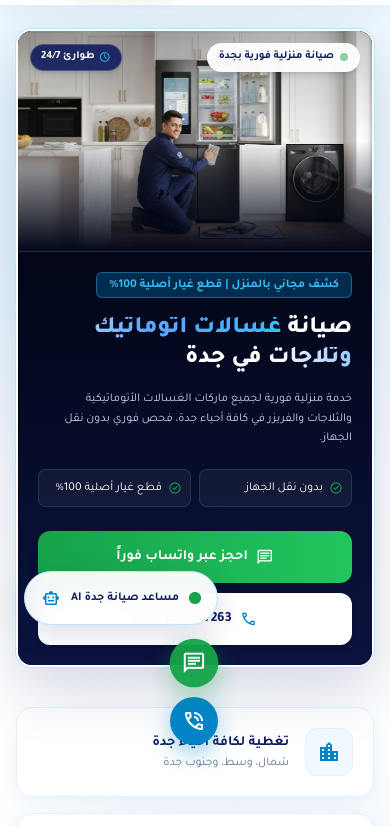
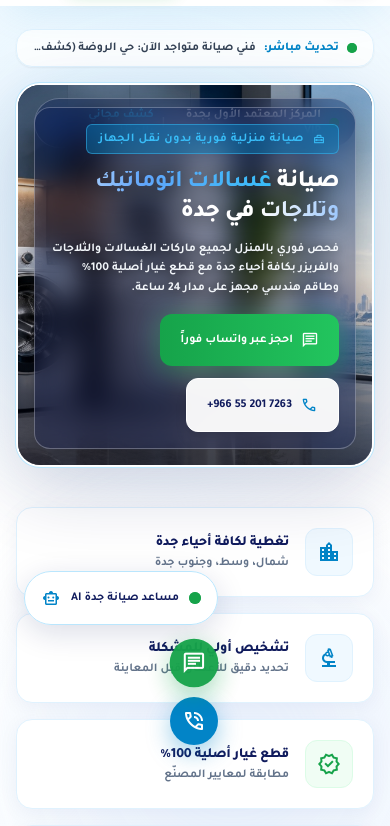
Before and after one commit to zayndaric/Siana-jeddah, a plain HTML site: page index.html in a window 390 px wide. Shown: the part 75-901 px from the top of the page. Drawn offline with nearby package versions, Linux system fonts and the light colour scheme.

Commit message:
Upgrade index.html: clear view city header, automated ticker, glassy navbar

```diff
--- a/index.html
+++ b/index.html
@@ -126,11 +126,90 @@
       }
     })();
   </script>
+
+  <style>
+    /* Premium Typography & Glassmorphism Enhancements */
+    body {
+      font-family: 'Tajawal', -apple-system, BlinkMacSystemFont, "Segoe UI", Roboto, sans-serif;
+      font-weight: 500;
+    }
+    h1, h2, h3, h4, .font-heading {
+      font-weight: 800 !important;
+      letter-spacing: -0.02em;
+    }
+    p, span, a, label, input, button {
+      font-weight: 600;
+    }
+
+    /* Ultra-Glassy Transparent Animated Navbar */
+    .glass-navbar {
+      background: rgba(255, 255, 255, 0.68) !important;
+      backdrop-filter: blur(20px) saturate(180%) !important;
+      -webkit-backdrop-filter: blur(20px) saturate(180%) !important;
+      border-bottom: 1px solid rgba(255, 255, 255, 0.4) !important;
+      box-shadow: 0 10px 35px -10px rgba(16, 27, 93, 0.08) !important;
+      transition: all 0.4s cubic-bezier(0.16, 1, 0.3, 1) !important;
+    }
+    .glass-navbar:hover {
+      background: rgba(255, 255, 255, 0.85) !important;
+      box-shadow: 0 12px 40px -10px rgba(2, 132, 199, 0.12) !important;
+    }
+    .glass-pill {
+      background: rgba(255, 255, 255, 0.55);
+      backdrop-filter: blur(12px);
+      -webkit-backdrop-filter: blur(12px);
+      border: 1px solid rgba(255, 255, 255, 0.6);
+      transition: all 0.3s ease;
+    }
+    .glass-pill:hover {
+      background: rgba(255, 255, 255, 0.9);
+      transform: translateY(-2px);
+      box-shadow: 0 8px 20px rgba(2, 132, 199, 0.15);
+    }
+
+    /* Clear View Hero Glass Card (Never blocks image) */
+    .hero-clear-card {
+      background: rgba(11, 19, 62, 0.38) !important;
+      backdrop-filter: blur(14px) saturate(160%) !important;
+      -webkit-backdrop-filter: blur(14px) saturate(160%) !important;
+      border: 1px solid rgba(255, 255, 255, 0.28) !important;
+      box-shadow: 0 20px 50px rgba(0, 0, 0, 0.35) !important;
+    }
+
+    /* Automated Shimmer & Pulse Animations */
+    @keyframes glassShimmer {
+      0% { background-position: -200% 0; }
+      100% { background-position: 200% 0; }
+    }
+    .shimmer-badge {
+      background: linear-gradient(90deg, rgba(255,255,255,0) 0%, rgba(255,255,255,0.4) 50%, rgba(255,255,255,0) 100%);
+      background-size: 200% 100%;
+      animation: glassShimmer 4s infinite linear;
+    }
+
+    @keyframes floatSmooth {
+      0%, 100% { transform: translateY(0px); }
+      50% { transform: translateY(-6px); }
+    }
+    .animate-float-smooth {
+      animation: floatSmooth 4s ease-in-out infinite;
+    }
+
+    /* Automated Ticker Pulse */
+    @keyframes liveDot {
+      0%, 100% { transform: scale(1); opacity: 1; }
+      50% { transform: scale(1.4); opacity: 0.5; }
+    }
+    .live-dot {
+      animation: liveDot 1.8s ease-in-out infinite;
+    }
+  </style>
+
 </head>
 <body class="bg-white text-slate-800 antialiased selection:bg-sky-100 selection:text-[#101B5D] min-h-screen">
 
 
-<header class="fixed top-0 left-0 right-0 z-50 bg-white/95 backdrop-blur-xl border-b border-sky-100 shadow-[0_4px_25px_rgba(16,27,93,0.06)]">
+<header class="fixed top-0 left-0 right-0 z-50 glass-navbar">
   <div class="h-20 max-w-7xl mx-auto px-4 sm:px-6 lg:px-12 flex items-center justify-between gap-4">
     <!-- Brand Logo -->
     <div class="flex items-center gap-6">
@@ -227,121 +306,83 @@
     <div class="absolute bottom-10 left-10 w-96 h-96 bg-blue-100/50 rounded-full blur-3xl pointer-events-none animate-pulse-soft"></div>
 
     <div class="max-w-7xl mx-auto px-4 sm:px-6 lg:px-12 relative z-10">
-      <!-- Grand Panoramic Header Visual Showcase with Mobile Optimization -->
-      <div class="relative w-full rounded-2xl lg:rounded-3xl overflow-hidden shadow-[0_20px_60px_rgba(16,27,93,0.18)] border-2 border-white ring-1 ring-sky-200 mb-10 group bg-slate-900">
 
-        <!-- DESKTOP & LAPTOP VIEW: Grand Panoramic Showcase (Preserved & Perfectly Complete) -->
-        <div class="hidden md:block relative w-full aspect-[21/9] lg:aspect-[2.2/1] min-h-[420px] max-h-[620px] overflow-hidden">
-          <img src="assets/images/hero-technician-kitchen.jpg" alt="صيانة غسالات اتوماتيك وثلاجات في جدة - صيانة جدة VIP" class="w-full h-full object-cover object-center group-hover:scale-105 transition-transform duration-1000 ease-out">
-          <!-- Subtle gradient to ensure optimal contrast without hiding the luxury appliances -->
-          <div class="absolute inset-0 bg-gradient-to-t from-slate-950/80 via-transparent to-black/25"></div>
-          <div class="absolute inset-0 bg-gradient-to-r from-slate-950/75 via-slate-950/30 to-transparent"></div>
+      <!-- Automated Real-Time Dispatch Notification Bar -->
+      <div class="mb-4 flex items-center justify-between gap-3 px-4 py-2.5 rounded-2xl bg-white/80 backdrop-blur-md border border-sky-100 shadow-sm text-xs font-bold text-[#101B5D]">
+        <div class="flex items-center gap-2 overflow-hidden">
+          <span class="flex h-2.5 w-2.5 relative shrink-0">
+            <span class="animate-ping absolute inline-flex h-full w-full rounded-full bg-[#16A34A] opacity-75"></span>
+            <span class="relative inline-flex rounded-full h-2.5 w-2.5 bg-[#16A34A]"></span>
+          </span>
+          <span class="text-[#0284C7] font-extrabold shrink-0">تحديث مباشر:</span>
+          <span id="liveDispatchText" class="truncate transition-all duration-300 text-slate-700">فني صيانة متواجد الآن: حي الروضة (كشف منزلي فوري)</span>
+        </div>
+        <div class="hidden sm:flex items-center gap-2 shrink-0 text-[#16A34A]">
+          <span class="material-symbols-outlined text-sm">bolt</span>
+          <span>خدمة فورية 24/7 بكافة أحياء جدة</span>
+        </div>
+      </div>
 
-          <!-- Integrated Floating Badges & Hero Content Over Panoramic Photo -->
-          <div class="absolute inset-0 p-6 sm:p-8 lg:p-12 flex flex-col justify-between text-right z-10">
-            <!-- Top Status Tag with Pulse Animation -->
-            <div class="flex items-center justify-between gap-4">
-              <div class="inline-flex items-center gap-2.5 px-4 py-2 rounded-full bg-white/95 backdrop-blur-md text-[#101B5D] shadow-lg border border-white/80 animate-float">
-                <span class="relative flex h-3 w-3">
-                  <span class="animate-ping absolute inline-flex h-full w-full rounded-full bg-[#16A34A] opacity-75"></span>
-                  <span class="relative inline-flex rounded-full h-3 w-3 bg-[#16A34A]"></span>
-                </span>
-                <span class="font-bold text-xs sm:text-sm tracking-wide">المركز المعتمد الأول في جدة VIP</span>
-                <span class="text-slate-300">|</span>
-                <span class="text-[#0284C7] font-bold text-xs sm:text-sm">كشف مجاني بالمنزل</span>
+      <!-- Grand Panoramic Header Visual Showcase: 100% CLEAR VIEW OF BOTH APPLIANCES & BUILDINGS -->
+      <div class="relative w-full rounded-3xl overflow-hidden shadow-[0_25px_70px_rgba(16,27,93,0.18)] border-2 border-white ring-1 ring-sky-200 mb-10 group bg-slate-900">
+
+        <!-- THE HERO IMAGE: Crystal-clear panoramic view with zero dark shade blocking appliances -->
+        <div class="relative w-full aspect-[16/10] sm:aspect-[16/9] md:aspect-[21/9] lg:aspect-[2.3/1] min-h-[380px] sm:min-h-[440px] md:min-h-[480px] lg:min-h-[520px] overflow-hidden">
+          <img src="assets/images/header-city-appliances.jpg" alt="صيانة غسالات اتوماتيك وثلاجات جدة - رؤية بانورامية للأجهزة الفاخرة وأبراج جدة" class="w-full h-full object-cover object-center group-hover:scale-103 transition-transform duration-1000 ease-out">
+
+          <!-- Ultra-Subtle Vignette (Leaves appliances & city skyline 100% visible and bright) -->
+          <div class="absolute inset-0 bg-gradient-to-t from-slate-950/70 via-transparent to-black/15 pointer-events-none"></div>
+          <div class="absolute inset-0 bg-gradient-to-l from-slate-950/45 via-transparent to-transparent pointer-events-none hidden md:block"></div>
+
+          <!-- Top Floating Glass Badges -->
+          <div class="absolute top-4 sm:top-6 right-4 sm:right-6 left-4 sm:left-6 flex items-center justify-between gap-3 pointer-events-auto">
+            <div class="inline-flex items-center gap-2 px-4 py-2 rounded-full hero-clear-card text-white text-xs sm:text-sm font-bold shadow-lg animate-float-smooth">
+              <span class="relative flex h-2.5 w-2.5">
+                <span class="animate-ping absolute inline-flex h-full w-full rounded-full bg-[#16A34A] opacity-75"></span>
+                <span class="relative inline-flex rounded-full h-2.5 w-2.5 bg-[#16A34A]"></span>
+              </span>
+              <span>المركز المعتمد الأول بجدة VIP</span>
+              <span class="text-white/40">|</span>
+              <span class="text-[#38BDF8]">كشف مجاني بالمنزل</span>
+            </div>
+
+            <div class="hidden sm:inline-flex items-center gap-1.5 px-3.5 py-1.5 rounded-full hero-clear-card text-white text-xs font-bold shadow-md">
+              <span class="material-symbols-outlined text-sm text-[#38BDF8]">verified_user</span>
+              <span>قطع غيار أصلية 100%</span>
+            </div>
+          </div>
+
+          <!-- Bottom Sleek Frosted Glass Floating Dock: Leaves the Refrigerator, Washer & City View COMPLETELY OPEN -->
+          <div class="absolute bottom-4 sm:bottom-6 right-4 sm:right-6 left-4 sm:left-6 z-10 pointer-events-auto">
+            <div class="hero-clear-card p-4 sm:p-6 rounded-2xl max-w-2xl text-right space-y-3">
+              <div class="inline-flex items-center gap-2 px-3 py-1 rounded-md bg-[#0284C7]/40 border border-[#38BDF8]/50 text-[#38BDF8] text-xs font-extrabold uppercase tracking-wider">
+                <span class="material-symbols-outlined text-sm">home_repair_service</span>
+                <span>صيانة منزلية فورية بدون نقل الجهاز</span>
               </div>
 
-              <!-- Live 24/7 Availability Pill -->
-              <div class="inline-flex items-center gap-2 px-3.5 py-1.5 rounded-full bg-[#101B5D]/90 backdrop-blur-md text-white text-xs font-bold border border-white/20 shadow-md">
-                <span class="material-symbols-outlined text-sm text-[#38BDF8]">schedule</span>
-                <span>طوارئ 24/7 بكافة أحياء جدة</span>
-              </div>
-            </div>
-
-            <!-- Hero Branding Card in Crystal-Clear Frosted Glass -->
-            <div class="max-w-2xl bg-slate-950/75 backdrop-blur-md p-6 sm:p-8 rounded-2xl border border-white/20 shadow-2xl space-y-4">
-              <div class="inline-block px-3 py-1 rounded-md bg-[#0284C7]/30 border border-[#38BDF8]/40 text-[#38BDF8] text-xs font-bold uppercase tracking-wider">
-                صيانة منزلية فورية بدون نقل الجهاز | قطع غيار أصلية 100%
-              </div>
-              <h1 class="text-3xl sm:text-4xl lg:text-5xl font-extrabold text-white leading-tight tracking-tight drop-shadow-md">
+              <h1 class="text-2xl sm:text-3xl md:text-4xl lg:text-5xl font-black text-white leading-tight drop-shadow-[0_2px_10px_rgba(0,0,0,0.8)]">
                 صيانة <span class="text-transparent bg-clip-text bg-gradient-to-l from-[#38BDF8] via-[#60A5FA] to-white">غسالات اتوماتيك وثلاجات</span> في جدة
               </h1>
-              <p class="text-slate-200 text-sm sm:text-base leading-relaxed drop-shadow">
-                المركز الهندسي المعتمد لإصلاح الغسالات الأتوماتيكية والثلاجات والفريزر بجميع أحياء جدة. فحص فوري بالمنزل وتشخيص دقيق مع قطع غيار أصلية 100%.
+
+              <p class="text-slate-100 text-xs sm:text-sm md:text-base font-semibold leading-relaxed drop-shadow-[0_1px_6px_rgba(0,0,0,0.8)]">
+                فحص فوري بالمنزل لجميع ماركات الغسالات والثلاجات والفريزر بكافة أحياء جدة مع قطع غيار أصلية 100% وطاقم هندسي مجهز على مدار 24 ساعة.
               </p>
 
-              <!-- Action Buttons Dock with Glowing Animation -->
+              <!-- Automated Action Buttons with Glass Hover & Glowing Pulse -->
               <div class="flex flex-wrap items-center gap-3 pt-1">
-                <a href="https://wa.me/966552017263?text=%D8%A7%D9%84%D8%B3%D9%84%D8%A7%D9%85%20%D8%B9%D9%84%D9%8A%D9%83%D9%85%D8%8C%20%D8%A3%D8%B1%D8%BA%D8%A8%20%D9%81%D9%8A%20%D8%AD%D8%AC%D8%B2%20%D9%85%D9%88%D8%B9%D8%AF%20%D8%B5%D9%8A%D8%A7%D9%86%D8%A9%20%D9%81%D9%88%D8%B1%D9%8A%20%D8%A8%D8%AC%D8%AF%D8%A9" target="_blank" class="inline-flex items-center gap-2.5 px-6 py-3.5 rounded-xl bg-gradient-to-r from-[#16A34A] to-[#22C55E] text-white font-bold text-sm shadow-[0_4px_25px_rgba(22,163,74,0.45)] hover:scale-105 active:scale-95 transition-all btn-hover-effect">
-                  <span class="material-symbols-outlined text-xl">chat</span>
+                <a href="https://wa.me/966552017263?text=%D8%A7%D9%84%D8%B3%D9%84%D8%A7%D9%85%20%D8%B9%D9%84%D9%8A%D9%83%D9%85%D8%8C%20%D8%A3%D8%B1%D8%BA%D8%A8%20%D9%81%D9%8A%20%D8%AD%D8%AC%D8%B2%20%D9%85%D9%88%D8%B9%D8%AF%20%D8%B5%D9%8A%D8%A7%D9%86%D8%A9%20%D9%81%D9%88%D8%B1%D9%8A%20%D8%A8%D8%AC%D8%AF%D8%A9" target="_blank" class="inline-flex items-center gap-2 px-5 sm:px-6 py-3 rounded-xl bg-gradient-to-r from-[#16A34A] to-[#22C55E] text-white font-extrabold text-xs sm:text-sm shadow-[0_4px_25px_rgba(22,163,74,0.45)] hover:scale-105 active:scale-95 transition-all">
+                  <span class="material-symbols-outlined text-lg sm:text-xl">chat</span>
                   <span>احجز عبر واتساب فوراً</span>
                 </a>
-                <a href="tel:+966552017263" class="inline-flex items-center gap-2.5 px-6 py-3.5 rounded-xl bg-white/95 backdrop-blur-md text-[#101B5D] hover:bg-white font-bold text-sm shadow-lg hover:scale-105 active:scale-95 transition-all border border-white btn-hover-effect">
-                  <span class="material-symbols-outlined text-[#0284C7] text-xl">call</span>
+                <a href="tel:+966552017263" class="inline-flex items-center gap-2 px-5 sm:px-6 py-3 rounded-xl bg-white/95 text-[#101B5D] hover:bg-white font-black text-xs sm:text-sm shadow-lg hover:scale-105 active:scale-95 transition-all border border-white">
+                  <span class="material-symbols-outlined text-[#0284C7] text-lg sm:text-xl">call</span>
                   <span dir="ltr">+966 55 201 7263</span>
                 </a>
               </div>
             </div>
           </div>
+
         </div>
-
-        <!-- MOBILE SCREEN VIEW: 100% VISIBLE & COMPLETE HEADER IMAGE SHOWCASE -->
-        <div class="block md:hidden">
-          <!-- Dedicated Mobile Image Display: Uncropped & Fully Visible -->
-          <div class="relative w-full aspect-[16/10] sm:aspect-[16/9] overflow-hidden bg-slate-900 border-b border-sky-900/50">
-            <img src="assets/images/hero-technician-kitchen.jpg" alt="صيانة غسالات وثلاجات جدة" class="w-full h-full object-cover object-center">
-            <div class="absolute inset-0 bg-gradient-to-t from-slate-950 via-transparent to-black/20"></div>
-
-            <!-- Mobile Top Floating Badges -->
-            <div class="absolute top-3 right-3 left-3 flex items-center justify-between gap-2">
-              <div class="inline-flex items-center gap-1.5 px-3 py-1.5 rounded-full bg-white/95 backdrop-blur-md text-[#101B5D] shadow-md text-[11px] font-bold">
-                <span class="h-2 w-2 rounded-full bg-[#16A34A] animate-pulse"></span>
-                <span>صيانة منزلية فورية بجدة</span>
-              </div>
-              <div class="inline-flex items-center gap-1 px-2.5 py-1 rounded-full bg-[#101B5D]/90 text-white text-[11px] font-bold shadow-md border border-white/20">
-                <span class="material-symbols-outlined text-xs text-[#38BDF8]">schedule</span>
-                <span>طوارئ 24/7</span>
-              </div>
-            </div>
-          </div>
-
-          <!-- Mobile Hero Content Dock: Clean, Highly Legible, No Image Interference -->
-          <div class="p-5 sm:p-6 bg-gradient-to-b from-slate-950 to-[#0B133E] text-white space-y-4 text-right">
-            <div class="inline-block px-3 py-1 rounded-md bg-[#0284C7]/30 border border-[#38BDF8]/40 text-[#38BDF8] text-xs font-bold">
-              كشف مجاني بالمنزل | قطع غيار أصلية 100%
-            </div>
-            <h1 class="text-2xl sm:text-3xl font-extrabold text-white leading-tight">
-              صيانة <span class="text-transparent bg-clip-text bg-gradient-to-l from-[#38BDF8] via-[#60A5FA] to-white">غسالات اتوماتيك وثلاجات</span> في جدة
-            </h1>
-            <p class="text-slate-300 text-xs sm:text-sm leading-relaxed">
-              خدمة منزلية فورية لجميع ماركات الغسالات الأتوماتيكية والثلاجات والفريزر في كافة أحياء جدة، فحص فوري بدون نقل الجهاز.
-            </p>
-
-            <div class="grid grid-cols-2 gap-2 pt-1 text-xs">
-              <div class="p-2 rounded-lg bg-white/5 border border-white/10 flex items-center gap-1.5">
-                <span class="material-symbols-outlined text-[#16A34A] text-sm">check_circle</span>
-                <span>بدون نقل الجهاز</span>
-              </div>
-              <div class="p-2 rounded-lg bg-white/5 border border-white/10 flex items-center gap-1.5">
-                <span class="material-symbols-outlined text-[#16A34A] text-sm">check_circle</span>
-                <span>قطع غيار أصلية 100%</span>
-              </div>
-            </div>
-
-            <!-- Mobile CTAs -->
-            <div class="flex flex-col gap-2.5 pt-2">
-              <a href="https://wa.me/966552017263?text=%D8%A7%D9%84%D8%B3%D9%84%D8%A7%D9%85%20%D8%B9%D9%84%D9%8A%D9%83%D9%85%D8%8C%20%D8%A3%D8%B1%D8%BA%D8%A8%20%D9%81%D9%8A%20%D8%AD%D8%AC%D8%B2%20%D9%85%D9%88%D8%B9%D8%AF%20%D8%B5%D9%8A%D8%A7%D9%86%D8%A9%20%D9%81%D9%88%D8%B1%D9%8A%20%D8%A8%D8%AC%D8%AF%D8%A9" target="_blank" class="w-full inline-flex items-center justify-center gap-2 py-3 rounded-xl bg-gradient-to-r from-[#16A34A] to-[#22C55E] text-white font-bold text-sm shadow-lg active:scale-95 transition-all">
-                <span class="material-symbols-outlined text-lg">chat</span>
-                <span>احجز عبر واتساب فوراً</span>
-              </a>
-              <a href="tel:+966552017263" class="w-full inline-flex items-center justify-center gap-2 py-3 rounded-xl bg-white text-[#101B5D] font-bold text-sm shadow-md active:scale-95 transition-all">
-                <span class="material-symbols-outlined text-[#0284C7] text-lg">call</span>
-                <span dir="ltr">+966 55 201 7263</span>
-              </a>
-            </div>
-          </div>
-        </div>
-
       </div>
 
       <!-- 4 Trust Pillars Cards in Crisp White / Light Blue with Floating Hover Animations -->
```
